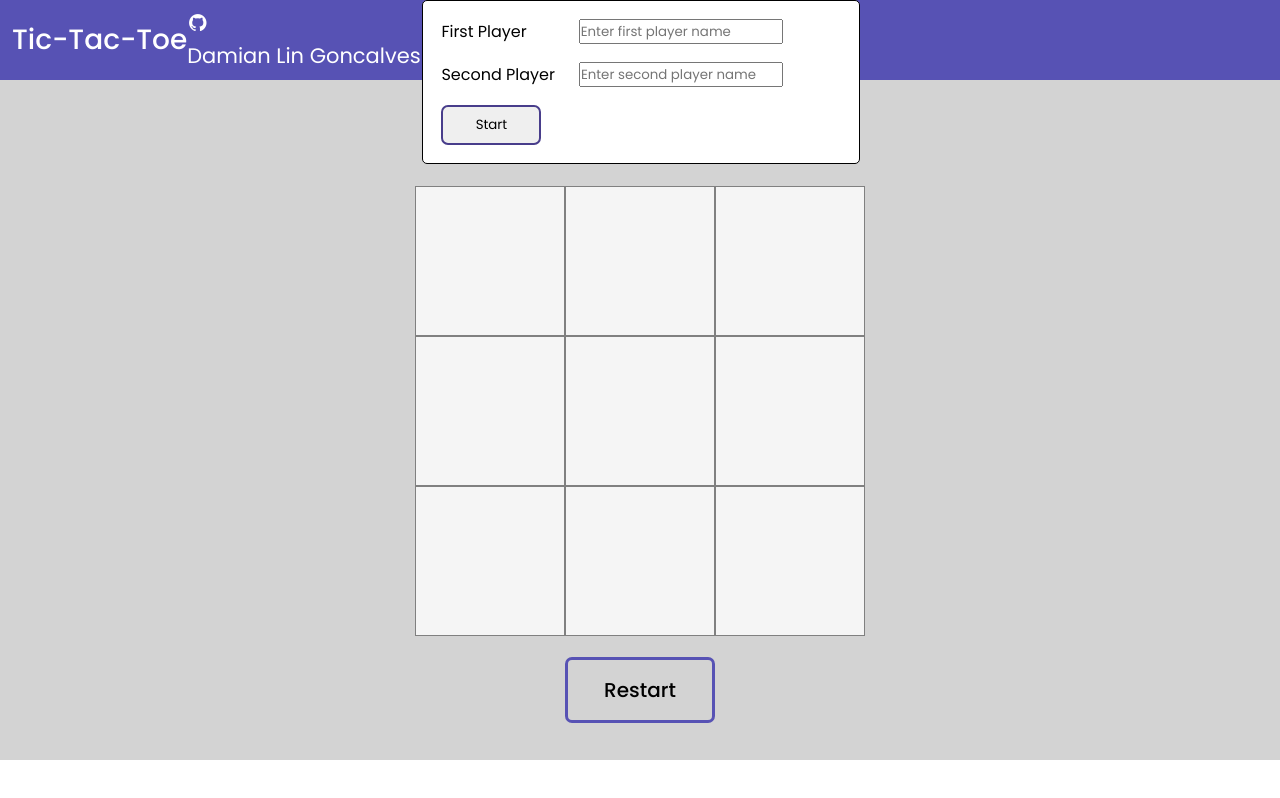
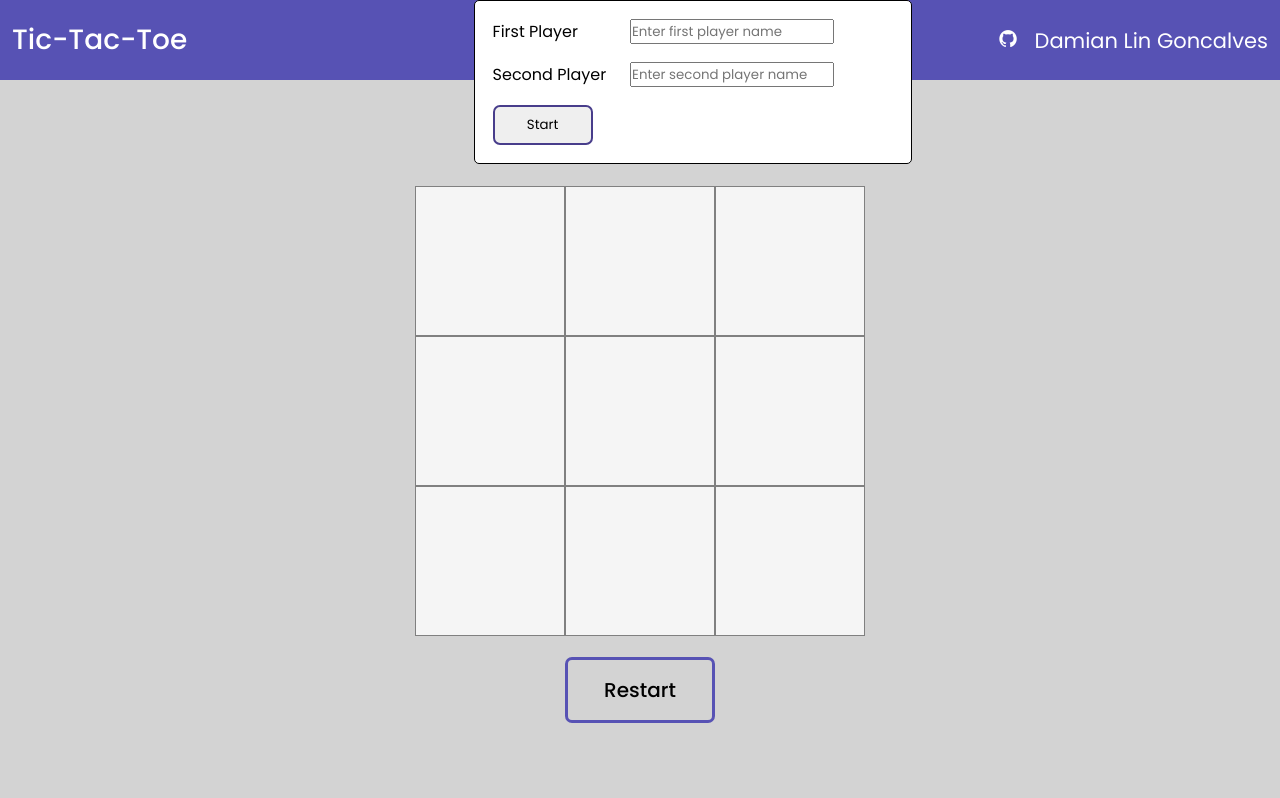
Before and after one commit to DYuHLin/tic-tac-toe, a plain HTML site: page index.html in a window 1280 px wide. Drawn offline with nearby package versions, Linux system fonts and the light colour scheme.

Commit message:
Update style.css
UI style changes

```diff
--- a/style.css
+++ b/style.css
@@ -12,14 +12,17 @@
     grid-template-rows: 80px 680px 80px;
     width: 100%;
     height: 100%;
+    background-color: lightgray;
 }
 
 .header{
     background-color:#5752B4;
     box-shadow: 0px -10px 6px 10px lightgray;
     display: flex;
+    justify-content: space-between;
     align-items: center;
     padding-left: 12px;
+    padding-right: 12px;
 }
 
 .title{
@@ -28,12 +31,10 @@
     font-weight: 500;
 }
 
-.footer{
-    background-color:#5752B4;
+.author{
     display: flex;
     align-items: center;
-    padding-left: 12px;
-    gap: 12px;
+    gap: 16px;
 }
 
 a, .dev{
@@ -145,7 +146,7 @@ a, .dev{
     border: 1px solid black;
     padding: 18px;
     gap: 18px;
-    left: 33%;
+    left: 37%;
 }
 
 .firstPlayer, .secondPlayer{
```
